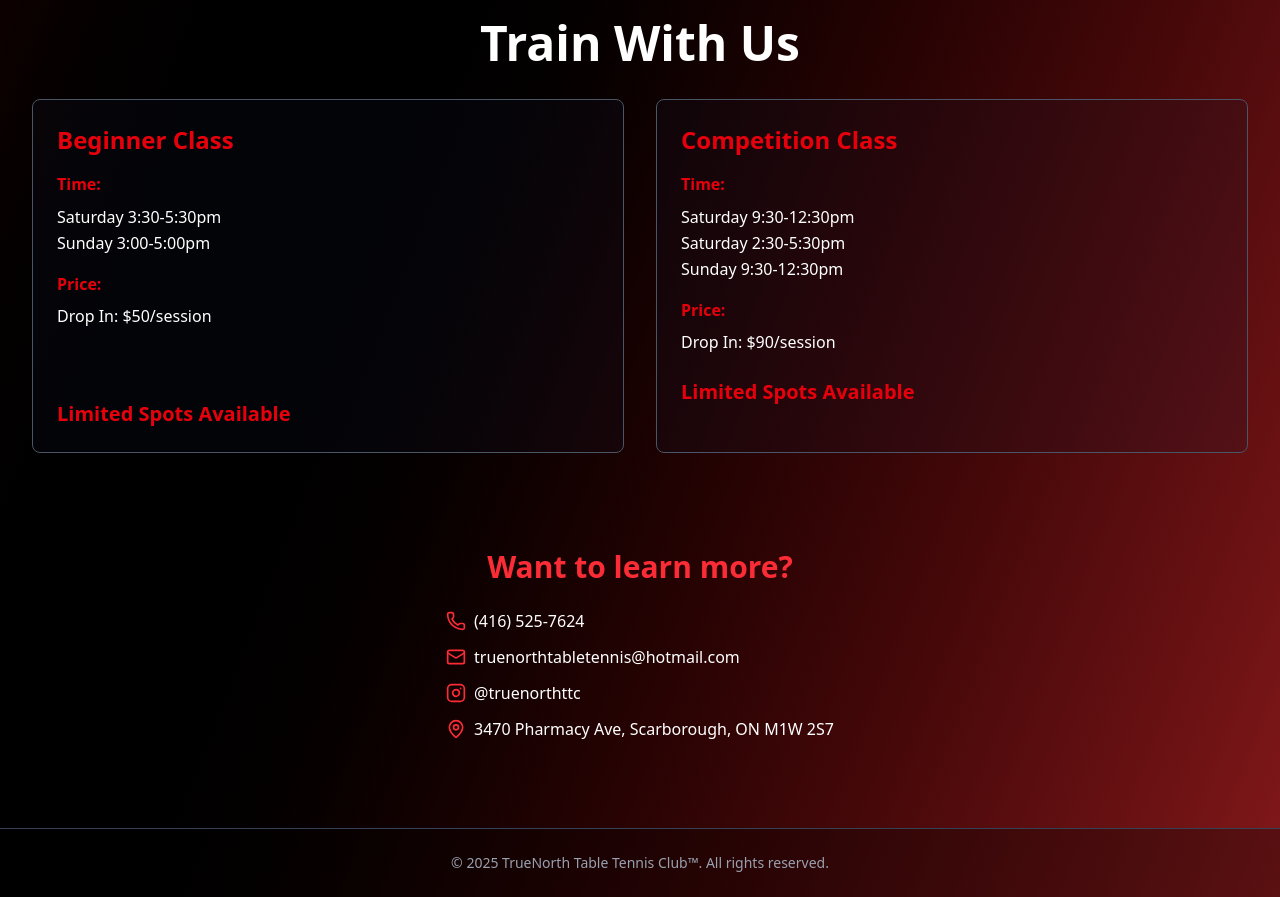
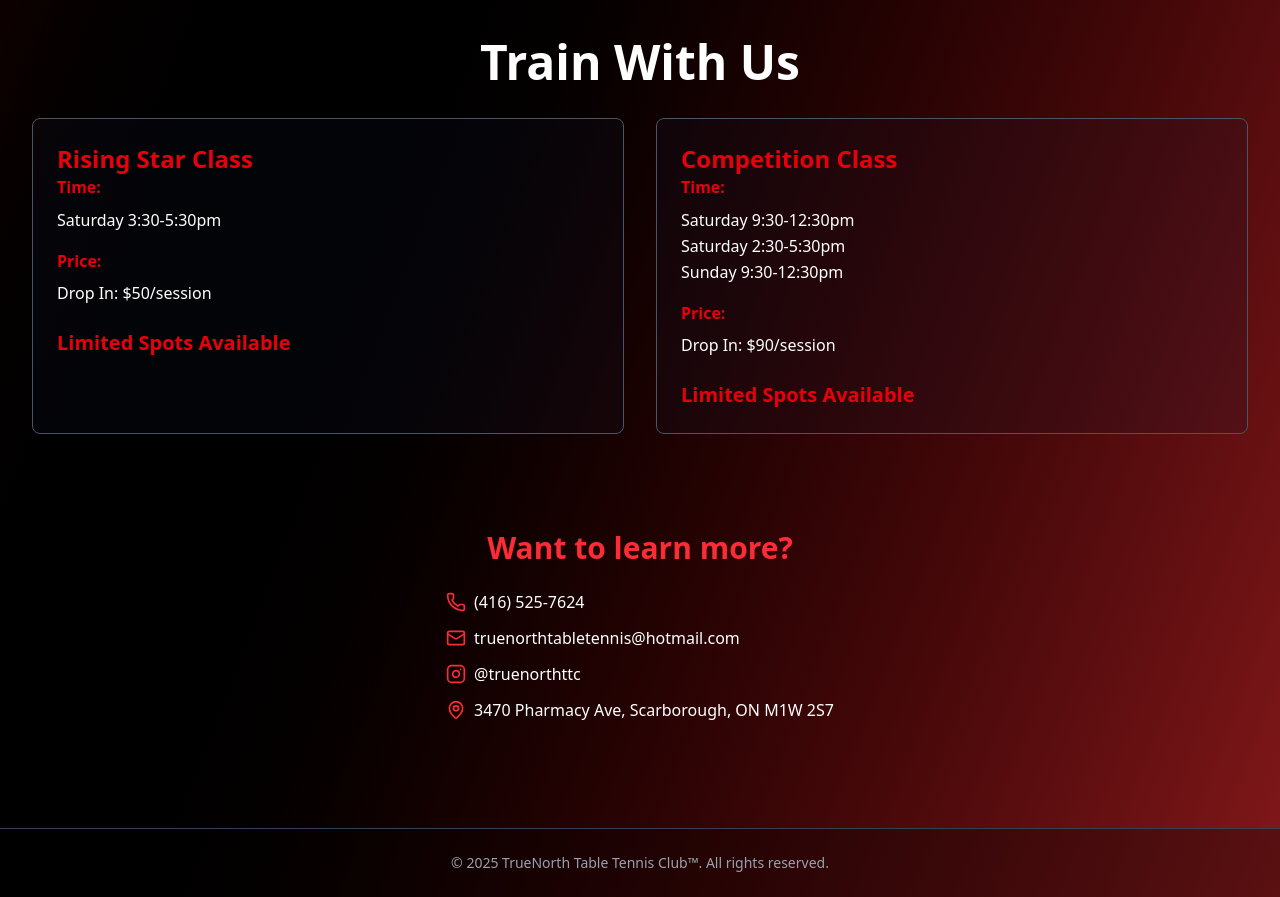
Before and after one commit to v-par23/truenorth, a React (Vite) app in the folder truenorthwebsite/: page / in a window 1280 px wide. Shown: the part 2420-3317 px from the top of the page. Built offline with nearby package versions, Linux system fonts and the light colour scheme.

Commit message:
fixed rising star class

```diff
--- a/truenorthwebsite/src/components/Home.jsx
+++ b/truenorthwebsite/src/components/Home.jsx
@@ -227,14 +227,12 @@
         <div className="grid grid-cols-1 md:grid-cols-2 gap-6 lg:gap-8">
 
           {/* Rising Star Class */}
-          <div className="border border-gray-600 rounded-lg p-4 sm:p-6 bg-gray-900/20 hover:bg-gray-900/40 transition-colors">
-            <h1 className="text-red-600 text-xl sm:text-2xl font-bold mb-4">Beginner Class</h1>
-
+            <div className="border border-gray-600 rounded-lg p-4 sm:p-6 bg-gray-900/20 hover:bg-gray-900/40 transition-colors">
+              <h1 className="text-red-600 text-xl sm:text-2xl font-bold">Rising Star Class</h1>
             <div className="mb-4">
               <p className="text-red-600 font-semibold mb-2">Time:</p>
               <p className="text-white text-sm sm:text-base leading-relaxed">
-                Saturday 3:30-5:30pm<br/>
-                Sunday 3:00-5:00pm
+                Saturday 3:30-5:30pm
               </p>
             </div>
 
@@ -242,14 +240,11 @@
               <p className="text-red-600 font-semibold mb-2">Price:</p>
               <p className="text-white text-sm sm:text-base">Drop In: $50/session</p>
             </div>
-            <br></br>
-            <br></br>
             <p className="text-red-600 text-lg sm:text-xl font-semibold">Limited Spots Available</p>
           </div>
           {/* Competition Class */}
           <div className="border border-gray-600 rounded-lg p-4 sm:p-6 bg-gray-900/20 hover:bg-gray-900/40 transition-colors">
-            <h1 className="text-red-600 text-xl sm:text-2xl font-bold mb-4">Competition Class</h1>
-
+            <h1 className="text-red-600 text-xl sm:text-2xl font-bold">Competition Class</h1>
             <div className="mb-4">
               <p className="text-red-600 font-semibold mb-2">Time:</p>
               <p className="text-white text-sm sm:text-base leading-relaxed">
```
